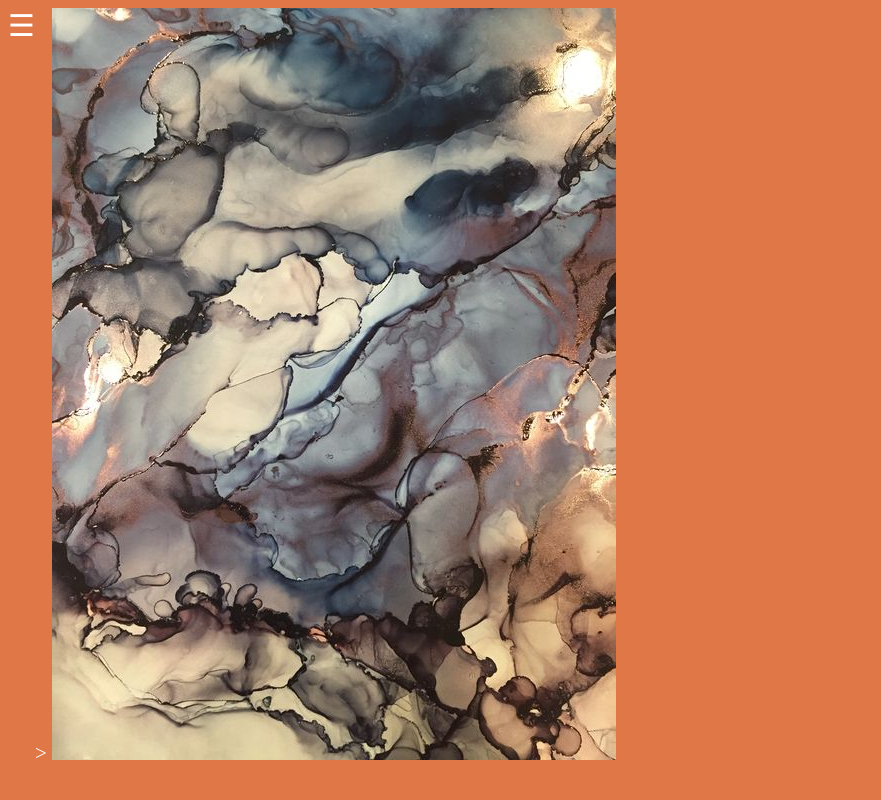
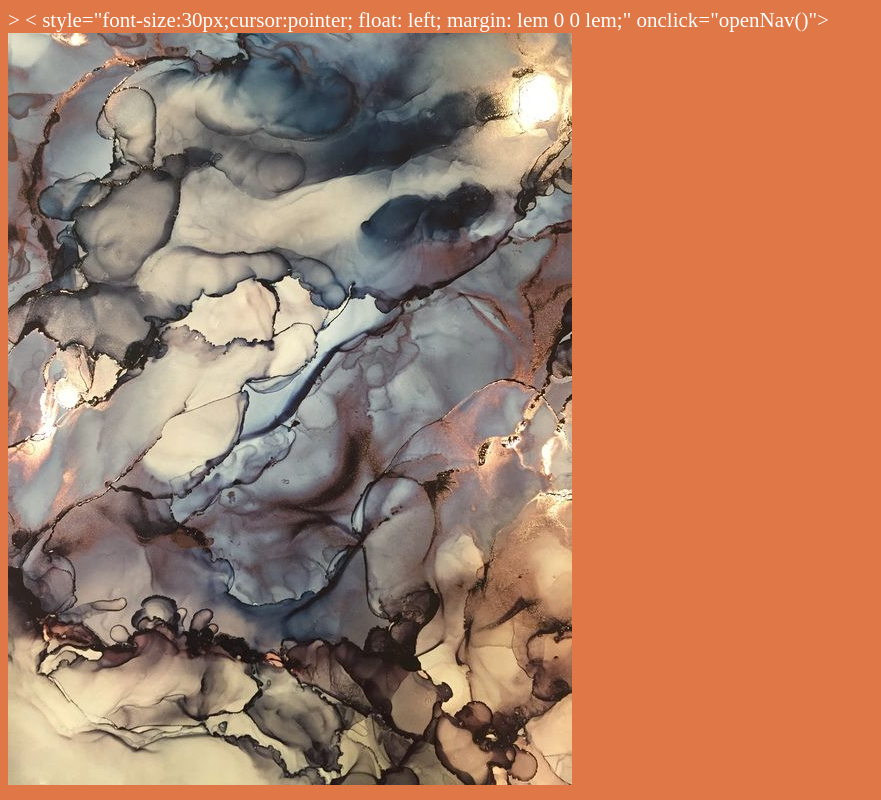
Before and after one commit to Sof-max/Ilja, a plain HTML site: page index.html in a window 1280 px wide. Shown: the whole page, without its empty margins (0-881 px from the left). Drawn offline with Linux system fonts and the light colour scheme.

Commit message:
end.navig

```diff
--- a/index.html
+++ b/index.html
@@ -19,9 +19,9 @@
     </div>
 
   </div>>
-  <span style="font-size:30px;cursor:pointer; float: left; margin: lem 0 0 lem;" onclick="openNav()">☰ </span>
+  < style="font-size:30px;cursor:pointer; float: left; margin: lem 0 0 lem;" onclick="openNav()"> </span>
 
-  <script>
+    <script>
     function openNav() {
       document.getElementById("myNav").style.display = "block";
     }
@@ -30,7 +30,7 @@
       document.getElementById("myNav").style.display = "none";
     }
   </script>
-  <img src="images/image.jpg" alt="kk">
+    <img src="images/image.jpg" alt="kk">
 </body>
 
 </html>
```
